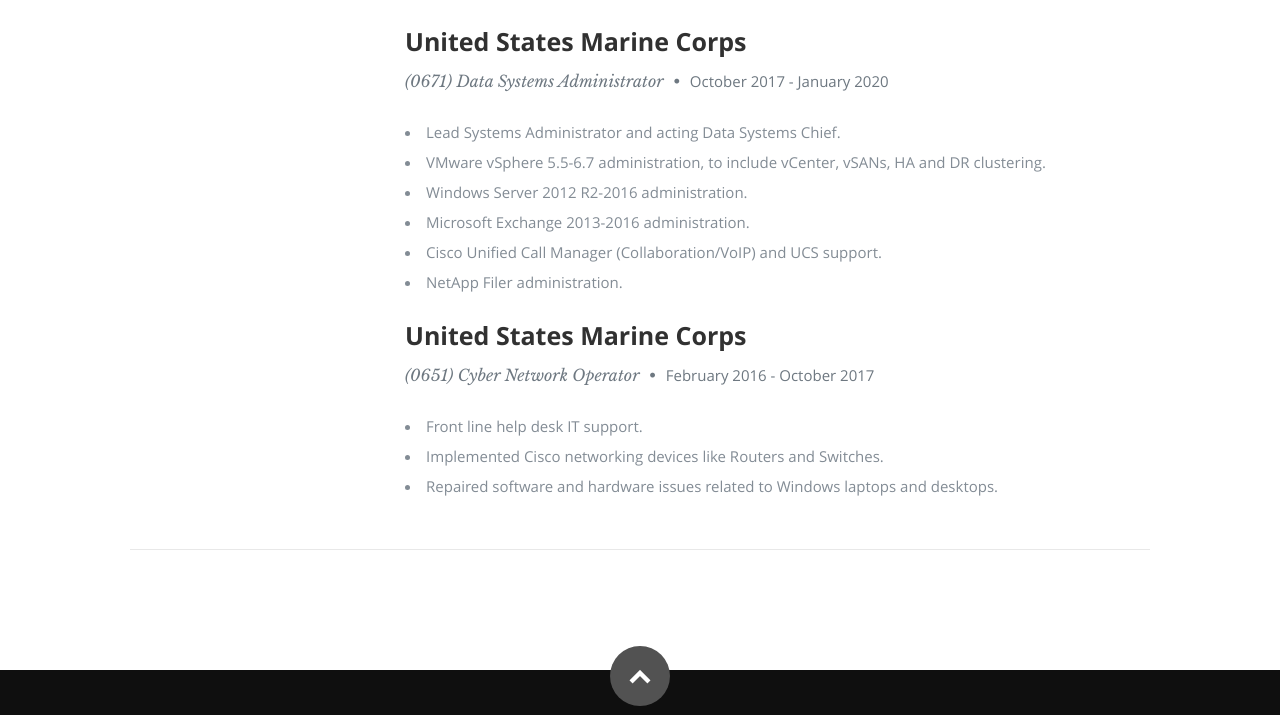
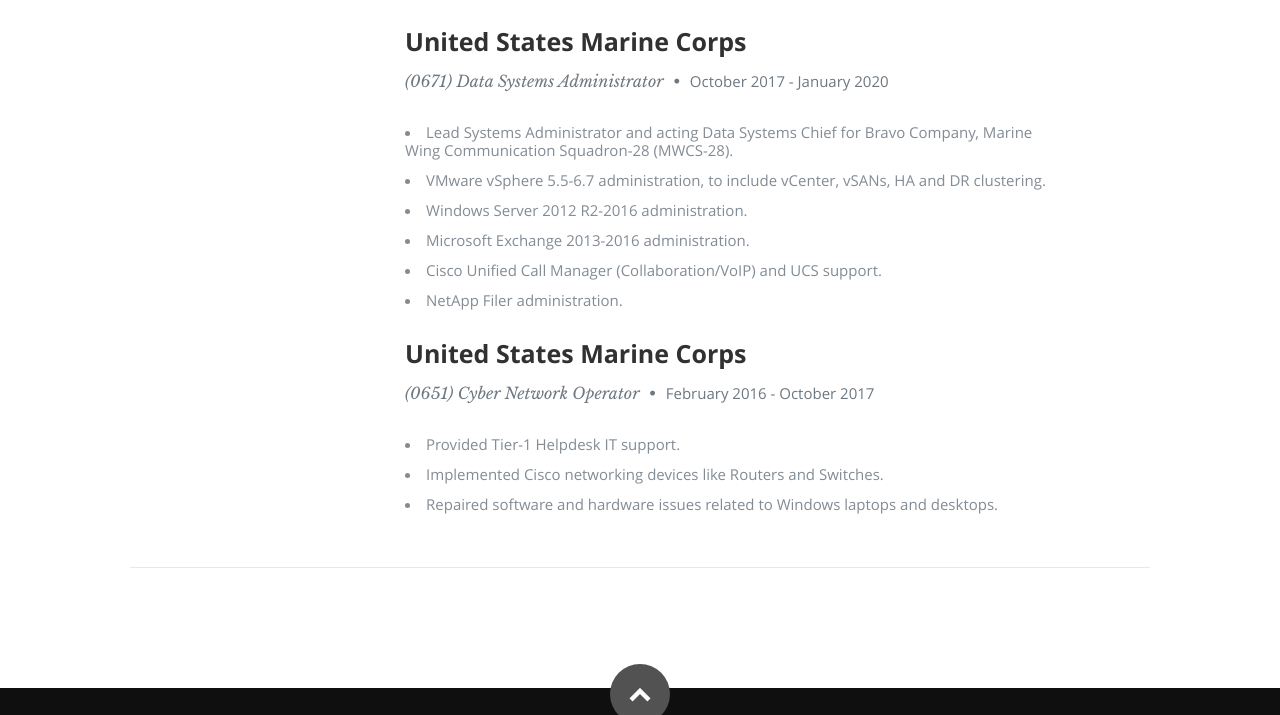
Before and after one commit to sagee-git/azure-resume, a plain HTML site: page frontend/index.html in a window 1280 px wide. Shown: the part 2490-3205 px from the top of the page. Drawn offline with nearby package versions, Linux system fonts and the light colour scheme; a script that the page names is missing.

Commit message:
Modified the index.html file to the Azure Resume

```diff
--- a/frontend/index.html
+++ b/frontend/index.html
@@ -120,6 +120,7 @@
          <div class="nine columns main-col">
 
             <div class="row item">
+
 
                <div class="twelve columns">
 
@@ -251,7 +252,7 @@
                   <p class="info">(0671) Data Systems Administrator <span>&bull;</span> <em class="date">October 2017 - January 2020</em></p>
 
                   <p>
-                  <li>Lead Systems Administrator and acting Data Systems Chief.</li>
+                  <li>Lead Systems Administrator and acting Data Systems Chief for Bravo Company, Marine Wing Communication Squadron-28 (MWCS-28).</li>
                   <li>VMware vSphere 5.5-6.7 administration, to include vCenter, vSANs, HA and DR clustering.</li>
                   <li>Windows Server 2012 R2-2016 administration.</li>
                   <li>Microsoft Exchange 2013-2016 administration.</li>
@@ -271,7 +272,7 @@
                   <p class="info">(0651) Cyber Network Operator <span>&bull;</span> <em class="date">February 2016 - October 2017</em></p>
 
                   <p>
-                  <li>Front line help desk IT support.</li>
+                  <li>Provided Tier-1 Helpdesk IT support.</li>
                   <li>Implemented Cisco networking devices like Routers and Switches.</li>
                   <li>Repaired software and hardware issues related to Windows laptops and desktops.</li>
                   </p>
```
